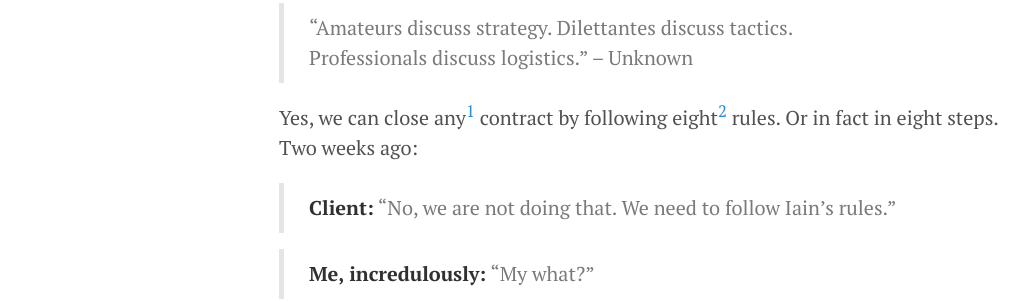
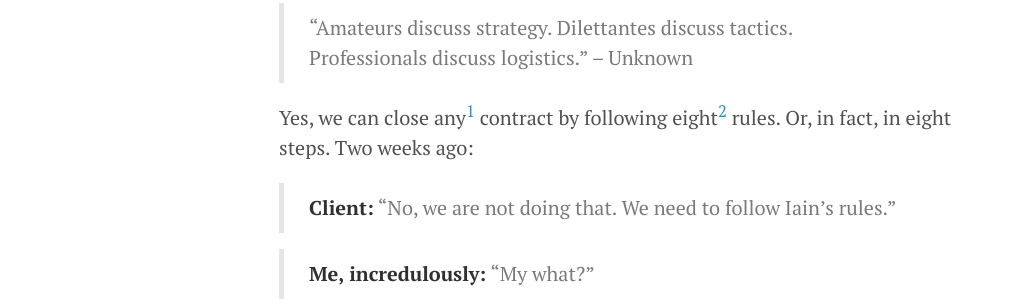
Before and after one commit to imclaren/blog, a Jekyll site: the page built from _posts/2014-07-14-8-steps.md, in a window 1280 px wide and 900 px high. Shown: the part 229-530 px from the top of the window, without its empty margins (1-1029 px from the left). Built offline with Jekyll 4.4.1, drawn with Linux system fonts in a browser that asks for light colours; Markdown is read by kramdown in place of the engine named in the settings.

Commit message:
Adding pages 24

```diff
--- a/_posts/2014-07-14-8-steps.md
+++ b/_posts/2014-07-14-8-steps.md
@@ -5,7 +5,7 @@ title: 8 rules for closing contracts
 
 > “Amateurs discuss strategy. Dilettantes discuss tactics. Professionals discuss logistics.” -- Unknown
 
-Yes, we can close any<sup>[1](#1)</sup> contract by following eight<sup>[2](#2)</sup> rules.  Or in fact in eight steps.  Two weeks ago:
+Yes, we can close any<sup>[1](#1)</sup> contract by following eight<sup>[2](#2)</sup> rules.  Or, in fact, in eight steps.  Two weeks ago:
 
 > **Client:** "No, we are not doing that.  We  need to follow Iain's rules."
 
```
